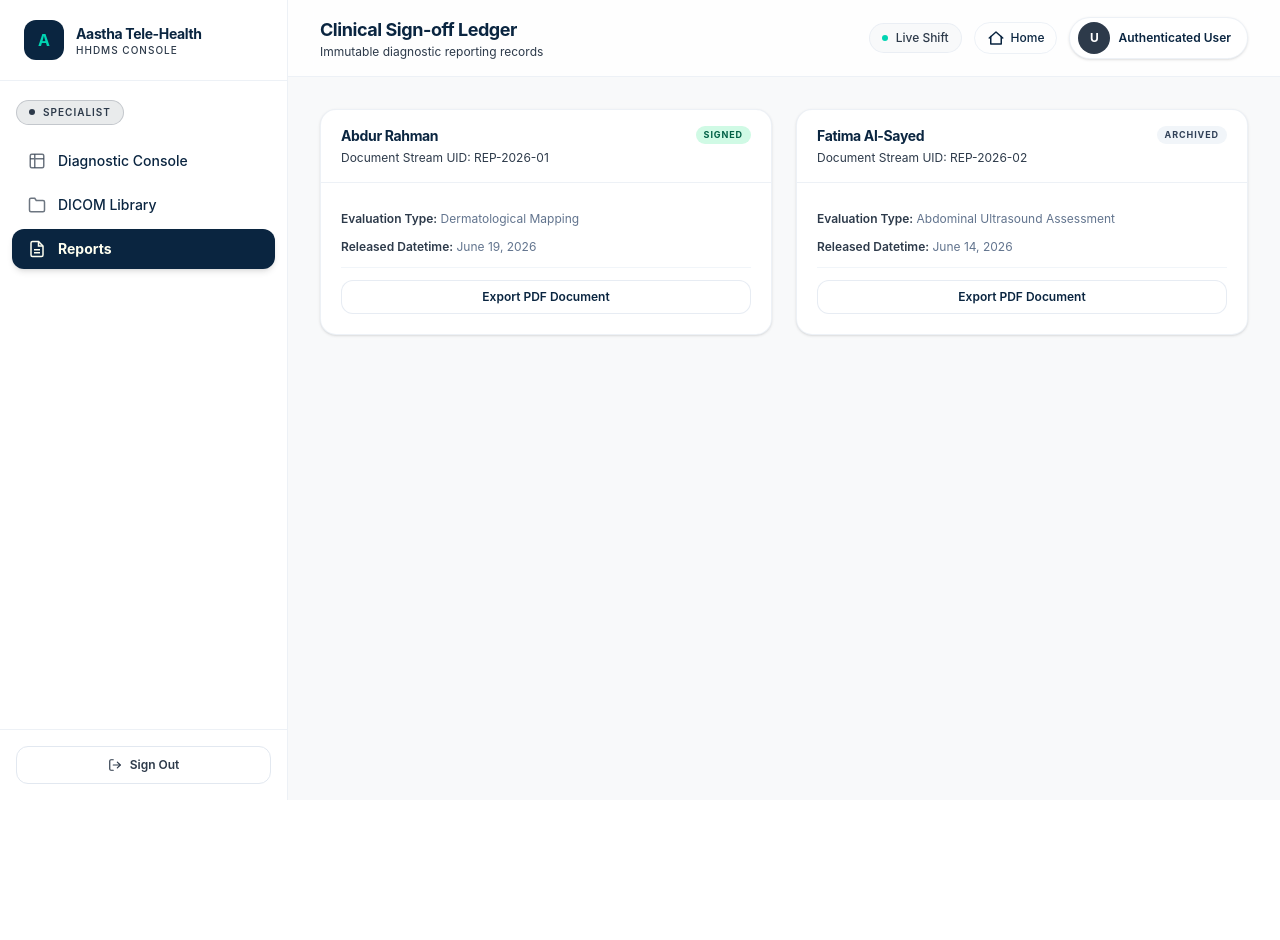
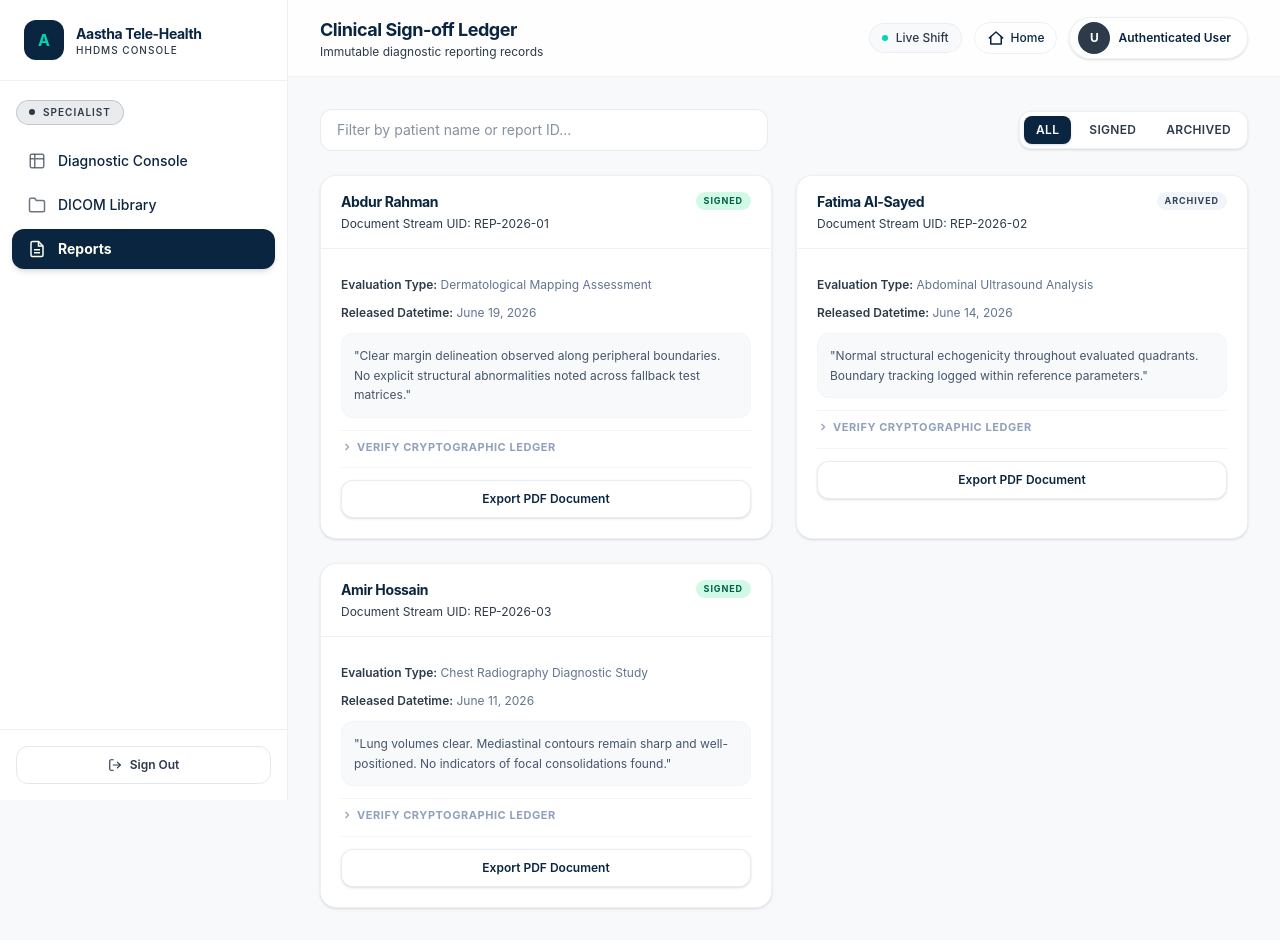
Before and after one commit to spikecowboybebop/hhdms, a Next.js app in the folder apps/web/: page /dashboard/specialist/reports in a window 1280 px wide. Before the commit the page ends 800 px from the top, so only its background shows below. Built offline with nearby package versions, Linux system fonts and the light colour scheme.

Commit message:
implemented a basic pdf making logic for reports

```diff
--- a/apps/web/app/dashboard/specialist/reports/page.tsx
+++ b/apps/web/app/dashboard/specialist/reports/page.tsx
@@ -1,5 +1,6 @@
 "use client";
 
+import { useState, useMemo } from "react";
 import { DashboardShell, type DashboardNavItem } from "@/components/dashboard/dashboard-shell";
 import { SectionCard } from "@/components/dashboard/dashboard-cards";
 
@@ -19,17 +20,98 @@ const navItems: (DashboardNavItem & { active?: boolean })[] = [
   {
     label: "Reports",
     href: "/dashboard/specialist/reports",
-    active: true,
+    active: true, // Bright highlight indicator locks to this layout view
     icon: <svg width="18" height="18" viewBox="0 0 24 24" fill="none" stroke="currentColor" strokeWidth="2"><path d="M14 2H6a2 2 0 0 0-2 2v16a2 2 0 0 0 2 2h12a2 2 0 0 0 2-2V8z" /><polyline points="14 2 14 8 20 8" /><line x1="16" y1="13" x2="8" y2="13" /><line x1="16" y1="17" x2="8" y2="17" /></svg>
   },
 ];
 
 const mockReports = [
-  { id: "REP-2026-01", patient: "Abdur Rahman", type: "Dermatological Mapping", status: "SIGNED", date: "June 19, 2026" },
-  { id: "REP-2026-02", patient: "Fatima Al-Sayed", type: "Abdominal Ultrasound Assessment", status: "ARCHIVED", date: "June 14, 2026" },
+  {
+    id: "REP-2026-01",
+    patient: "Abdur Rahman",
+    mrn: "MRN-552140",
+    type: "Dermatological Mapping Assessment",
+    status: "SIGNED",
+    date: "June 19, 2026",
+    hash: "sha256:8f3c7b21...e9a1",
+    findings: "Clear margin delineation observed along peripheral boundaries. No explicit structural abnormalities noted across fallback test matrices."
+  },
+  {
+    id: "REP-2026-02",
+    patient: "Fatima Al-Sayed",
+    mrn: "MRN-109224",
+    type: "Abdominal Ultrasound Analysis",
+    status: "ARCHIVED",
+    date: "June 14, 2026",
+    hash: "sha256:4a9e112d...7bc4",
+    findings: "Normal structural echogenicity throughout evaluated quadrants. Boundary tracking logged within reference parameters."
+  },
+  {
+    id: "REP-2026-03",
+    patient: "Amir Hossain",
+    mrn: "MRN-902114",
+    type: "Chest Radiography Diagnostic Study",
+    status: "SIGNED",
+    date: "June 11, 2026",
+    hash: "sha256:d3b0f5e1...221b",
+    findings: "Lung volumes clear. Mediastinal contours remain sharp and well-positioned. No indicators of focal consolidations found."
+  }
 ];
 
 export default function ReportsPage() {
+  const [searchQuery, setSearchQuery] = useState("");
+  const [statusFilter, setStatusFilter] = useState<"ALL" | "SIGNED" | "ARCHIVED">("ALL");
+  const [expandedLedgerId, setExpandedLedgerId] = useState<string | null>(null);
+
+  const filteredReports = useMemo(() => {
+    return mockReports.filter((report) => {
+      const matchesSearch = report.patient.toLowerCase().includes(searchQuery.toLowerCase()) ||
+                            report.id.toLowerCase().includes(searchQuery.toLowerCase());
+      const matchesStatus = statusFilter === "ALL" || report.status === statusFilter;
+      return matchesSearch && matchesStatus;
+    });
+  }, [searchQuery, statusFilter]);
+
+  const handlePrint = (report: typeof mockReports[0]) => {
+    const printWindow = window.open("", "_blank");
+    if (!printWindow) return;
+    printWindow.document.write(`
+      <html>
+        <head>
+          <title>${report.id} - ${report.patient}</title>
+          <style>
+            body { font-family: monospace; padding: 40px; color: #0A2540; line-height: 1.6; }
+            .header { border-bottom: 2px solid #0A2540; padding-bottom: 12px; margin-bottom: 24px; }
+            .badge { border: 1px solid #0A2540; padding: 2px 8px; font-weight: bold; }
+            .meta-grid { display: grid; grid-template-columns: 1fr 1fr; gap: 12px; margin-bottom: 32px; }
+            .ledger-trail { font-size: 11px; color: #555; background: #eee; padding: 12px; margin-top: 50px; }
+          </style>
+        </head>
+        <body>
+          <div class="header">
+            <h2>AASTHA TELE-HEALTH CLINICAL EXPORT</h2>
+            <div>Document Stream Identifier: <strong>${report.id}</strong></div>
+          </div>
+          <div class="meta-grid">
+            <div><strong>Patient Record:</strong> ${report.patient} (${report.mrn})</div>
+            <div><strong>Date Generated:</strong> ${report.date}</div>
+            <div><strong>Evaluation Scope:</strong> ${report.type}</div>
+            <div><strong>Record Security Status:</strong> <span class="badge">${report.status}</span></div>
+          </div>
+          <h3>DIAGNOSTIC FINDINGS SUMMARY</h3>
+          <p>${report.findings}</p>
+          <div class="ledger-trail">
+            <strong>IMMUTABLE TELE-MEDICINE LEDGER BLOCK SECURITY ID:</strong><br/>
+            Cryptographic Integrity Authentication Checksum: ${report.hash}<br/>
+            System verified: Cryptographic baseline secure.
+          </div>
+          <script>window.print();</script>
+        </body>
+      </html>
+    `);
+    printWindow.document.close();
+  };
+
   return (
     <DashboardShell
       role="SPECIALIST"
@@ -38,8 +120,43 @@ export default function ReportsPage() {
       pageTitle="Clinical Sign-off Ledger"
       pageSubtitle="Immutable diagnostic reporting records"
     >
+      {/* Interactive Toolbar */}
+      <div className="mb-6 flex flex-col gap-4 sm:flex-row sm:items-center sm:justify-between">
+        <div className="relative flex-1 max-w-md">
+          <input
+            type="text"
+            placeholder="Filter by patient name or report ID..."
+            value={searchQuery}
+            onChange={(e) => setSearchQuery(e.target.value)}
+            className="w-full rounded-xl border border-slate-200/80 bg-white px-4 py-2.5 text-sm outline-none transition-all focus:border-[#0A2540] focus:ring-1 focus:ring-[#0A2540]"
+          />
+        </div>
+
+        <div className="flex items-center gap-1.5 rounded-xl border border-slate-200/60 bg-white p-1 shadow-sm self-start sm:self-auto">
+          {(["ALL", "SIGNED", "ARCHIVED"] as const).map((tab) => (
+            <button
+              key={tab}
+              onClick={() => setStatusFilter(tab)}
+              className={`rounded-lg px-3 py-1.5 text-xs font-semibold tracking-wide transition-all ${
+                statusFilter === tab
+                  ? "bg-[#0A2540] text-white shadow-sm"
+                  : "text-[#2D3A4A] hover:bg-[#F8F9FA]"
+              }`}
+            >
+              {tab}
+            </button>
+          ))}
+        </div>
+      </div>
+
+      {/* Reports Grid */}
+      {filteredReports.length === 0 ? (
+        <div className="rounded-2xl border border-dashed border-slate-200 p-12 text-center text-sm text-slate-400">
+          No reports match the current query criteria.
+        </div>
+      ) : (
         <div className="grid grid-cols-1 gap-6 md:grid-cols-2">
-        {mockReports.map((report) => (
+          {filteredReports.map((report) => (
             <SectionCard
               key={report.id}
               title={report.patient}
@@ -59,11 +176,39 @@ export default function ReportsPage() {
                 <div className="text-xs text-slate-500">
                   <span className="font-semibold text-[#2D3A4A]">Released Datetime:</span> {report.date}
                 </div>
+
+                <p className="rounded-xl bg-[#F8F9FA] p-3 text-xs leading-relaxed text-slate-600 border border-slate-100 font-mono">
+                  "{report.findings}"
+                </p>
+
+                {/* Audit Trail Module */}
+                <div className="border-t border-slate-100 pt-2">
+                  <button
+                    onClick={() => setExpandedLedgerId(expandedLedgerId === report.id ? null : report.id)}
+                    className="flex items-center gap-1 text-[11px] font-bold uppercase tracking-wider text-slate-400 hover:text-[#0A2540] transition-colors"
+                  >
+                    <svg
+                      width="12" height="12" viewBox="0 0 24 24" fill="none" stroke="currentColor" strokeWidth="2.5"
+                      className={`transition-transform duration-200 ${expandedLedgerId === report.id ? "rotate-90" : ""}`}
+                    >
+                      <polyline points="9 18 15 12 9 6" />
+                    </svg>
+                    {expandedLedgerId === report.id ? "Hide Cryptographic Ledger" : "Verify Cryptographic Ledger"}
+                  </button>
+
+                  {expandedLedgerId === report.id && (
+                    <div className="mt-2 rounded-lg bg-slate-50 border border-slate-200/40 p-2 text-[10px] font-mono text-slate-500 space-y-1">
+                      <div>[CHAIN SECURE: VALID CREDENTIALS]</div>
+                      <div className="truncate"><span className="font-semibold text-slate-700">HASH:</span> {report.hash}</div>
+                    </div>
+                  )}
+                </div>
+
                 <hr className="border-slate-100" />
                 <div className="flex gap-2">
                   <button
-                  onClick={() => alert("Simulating cryptographically verified PDF print sequence...")}
-                  className="flex-1 rounded-xl border border-slate-200/80 bg-white py-2 text-center text-xs font-semibold text-[#0A2540] hover:bg-[#F8F9FA] transition-all"
+                    onClick={() => handlePrint(report)}
+                    className="flex-1 rounded-xl border border-slate-200/80 bg-white py-2.5 text-center text-xs font-semibold text-[#0A2540] hover:bg-[#0A2540] hover:text-white transition-all shadow-sm"
                   >
                     Export PDF Document
                   </button>
@@ -72,6 +217,7 @@ export default function ReportsPage() {
             </SectionCard>
           ))}
         </div>
+      )}
     </DashboardShell>
   );
 }
```
Lines whose indentation alone changed are shown as unchanged.
